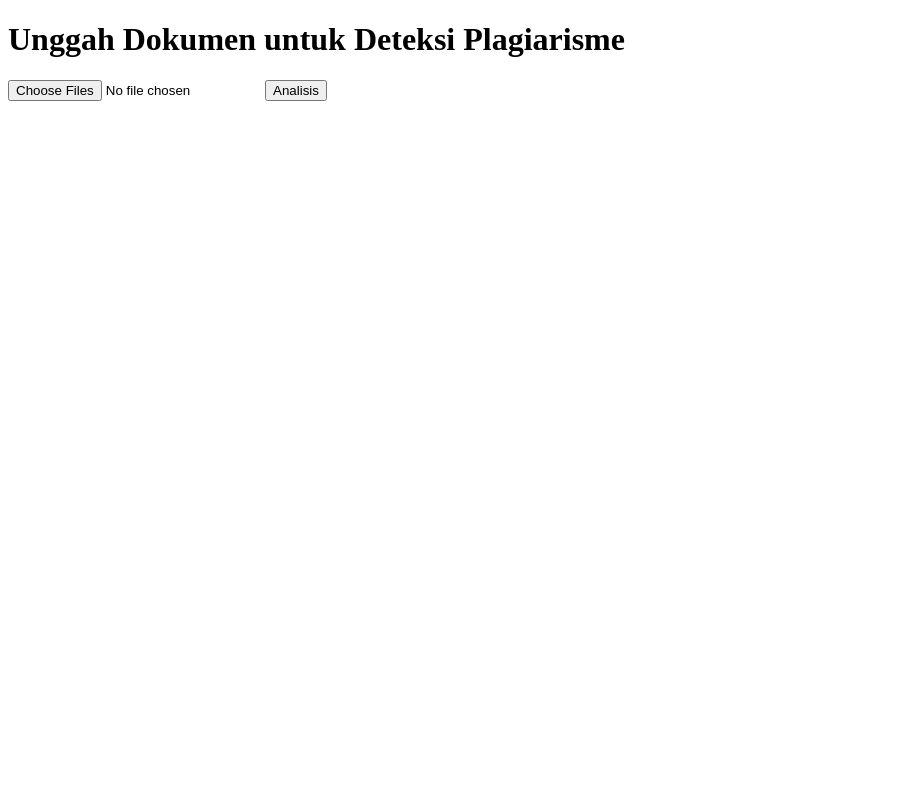
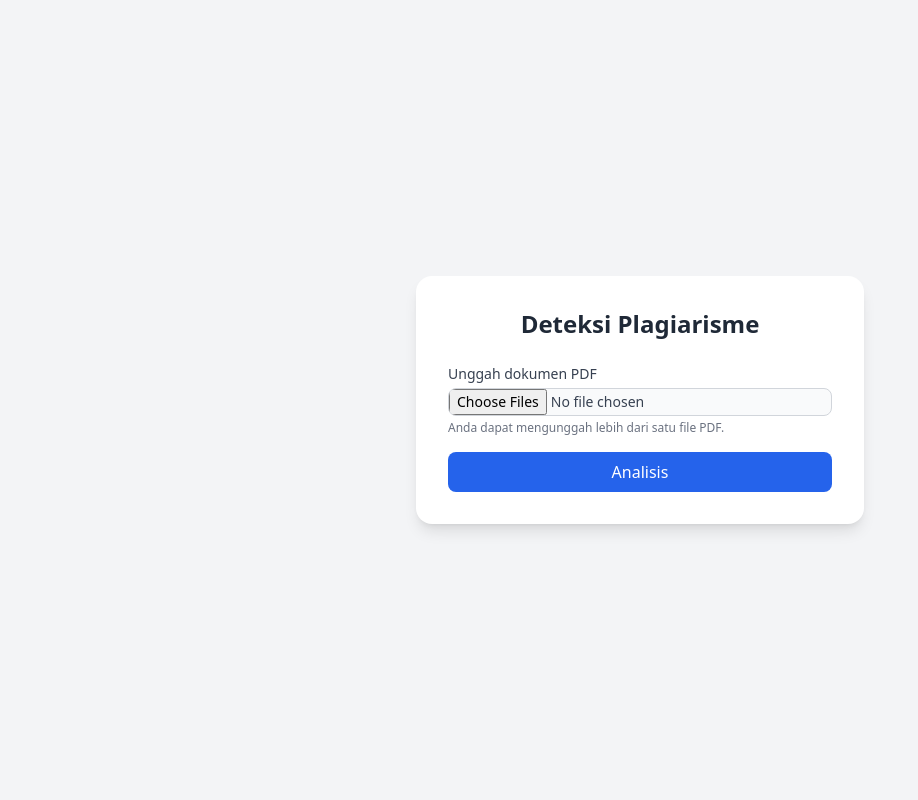
Before and after one commit to Reffahiba/Proyek-Akhir-TKI, a Flask app: page / in a window 1280 px wide. Shown: the whole page, without its empty margins (0-918 px from the left). Run offline with Flask 3, Linux system fonts and the light colour scheme; some libraries are stand-ins or nearby versions.

Commit message:
update : Memperbagus styling dari tampilan web

```diff
--- a/templates/index.html
+++ b/templates/index.html
@@ -1,13 +1,24 @@
 <!doctype html>
-<html>
+<html lang="id">
 <head>
+    <meta charset="UTF-8">
+    <meta name="viewport" content="width=device-width, initial-scale=1.0">
     <title>Deteksi Plagiarisme</title>
+    <script src="https://cdn.tailwindcss.com"></script>
 </head>
-<body>
-    <h1>Unggah Dokumen untuk Deteksi Plagiarisme</h1>
-    <form action="/analyse" method="post" enctype="multipart/form-data">
-        <input type="file" name="files" multiple accept=".pdf">
-        <input type="submit" value="Analisis">
-    </form>
+<body class="bg-gray-100 min-h-screen flex items-center justify-center">
+    <div class="bg-white shadow-lg rounded-2xl p-8 max-w-md w-full">
+        <h1 class="text-2xl font-bold text-center text-gray-800 mb-6">Deteksi Plagiarisme</h1>
+        <form action="/analyse" method="post" enctype="multipart/form-data" class="space-y-4">
+            <div>
+                <label for="files" class="block text-sm font-medium text-gray-700 mb-1">Unggah dokumen PDF</label>
+                <input type="file" name="files" id="files" multiple accept=".pdf" class="block w-full text-sm text-gray-700 border border-gray-300 rounded-lg cursor-pointer bg-gray-50 focus:outline-none focus:ring-2 focus:ring-blue-500 focus:border-blue-500" required>
+                <p class="mt-1 text-xs text-gray-500">Anda dapat mengunggah lebih dari satu file PDF.</p>
+            </div>
+            <button type="submit" class="w-full bg-blue-600 text-white py-2 px-4 rounded-lg hover:bg-blue-700 transition duration-300">
+                Analisis
+            </button>
+        </form>
+    </div>
 </body>
 </html>
```
Also changed, not shown: templates/hasil.html (+25 -9 lines), 1 other file.
